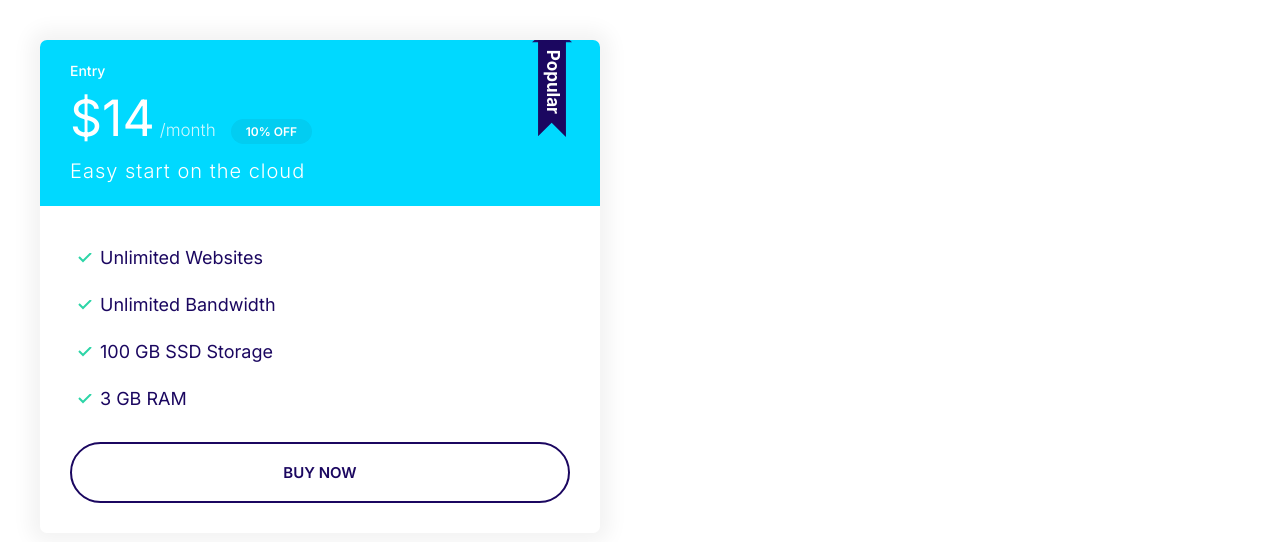
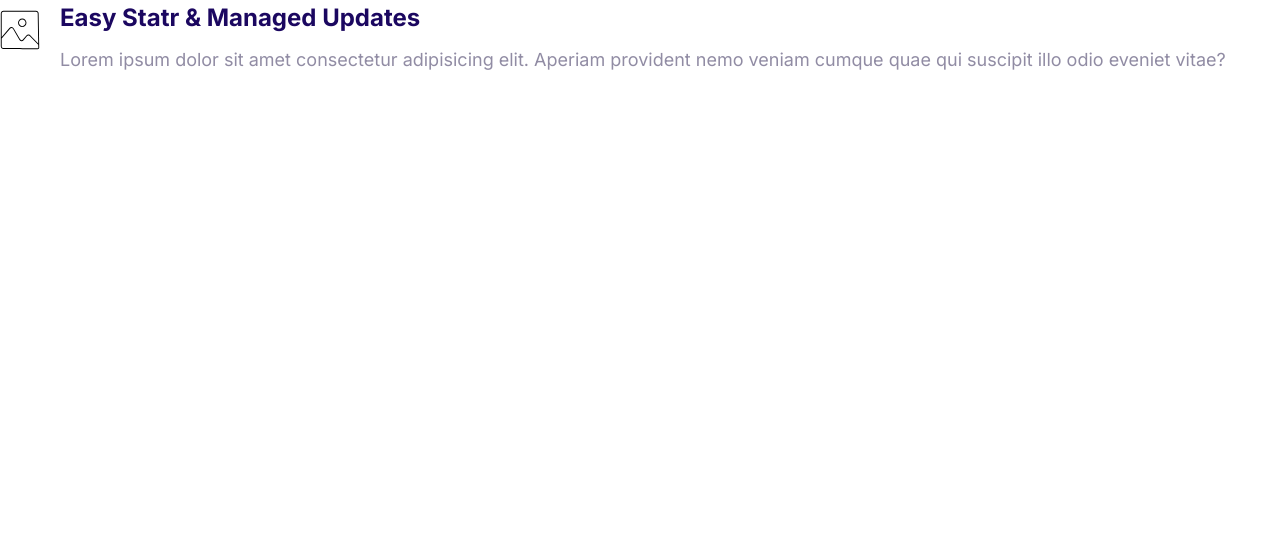
Before and after one commit to Magus-programmer/Clould-hosting, a plain HTML site: page index.html in a window 1280 px wide. Drawn offline with Linux system fonts and the light colour scheme.

Commit message:
Define the media objects.

```diff
--- a/css/styles.css
+++ b/css/styles.css
@@ -362,3 +362,20 @@ a {
     font-size: 1.7rem;
   }
 }
+
+/* media */
+.media {
+  display: flex;
+}
+
+.media__title {
+  margin-top: 0;
+}
+
+.media__body {
+  margin: 0 2rem;
+}
+
+.media__image {
+  margin-top: 1rem;
+}
--- a/index.html
+++ b/index.html
@@ -14,27 +14,19 @@
     <link rel="stylesheet" href="css/styles.css" />
   </head>
   <body>
-    <div style="width: 50%; padding: 4rem">
-      <div class="plan plan--popular">
-        <div class="card card--secondary">
-          <header class="card__header">
-
-            <h3 class="plan__name">Entry</h3>
-            <span class="plan__price">$14</span>
-            <span class="plan__billing-cycle">/month</span>
-            <span class="badge badge--secondary badge--small">10% OFF</span>
-            <span class="plan__description">Easy start on the cloud</span>
-          </header>
-          <div class="card__body">
-            <ul class="list list--tick">
-              <li class="list__item">Unlimited Websites</li>
-              <li class="list__item">Unlimited Bandwidth</li>
-              <li class="list__item">100 GB SSD Storage</li>
-              <li class="list__item">3 GB RAM</li>
-            </ul>
-            <button class="btn btn--outline btn--block">BUY NOW</button>
-          </div>
-        </div>
+    <div class="media">
+      <div class="media__image">
+        <svg class="icon icon--primary">
+          <use xlink:href="images/sprite.svg#snap"></use>
+        </svg>
+      </div>
+      <div class="media__body">
+        <h3 class="media__title">Easy Statr & Managed Updates</h3>
+        <p>
+          Lorem ipsum dolor sit amet consectetur adipisicing elit. Aperiam
+          provident nemo veniam cumque quae qui suscipit illo odio eveniet
+          vitae?
+        </p>
       </div>
     </div>
   </body>
```
Also changed, not shown: components/mediaObjects.html (added, +14 -0 lines).
